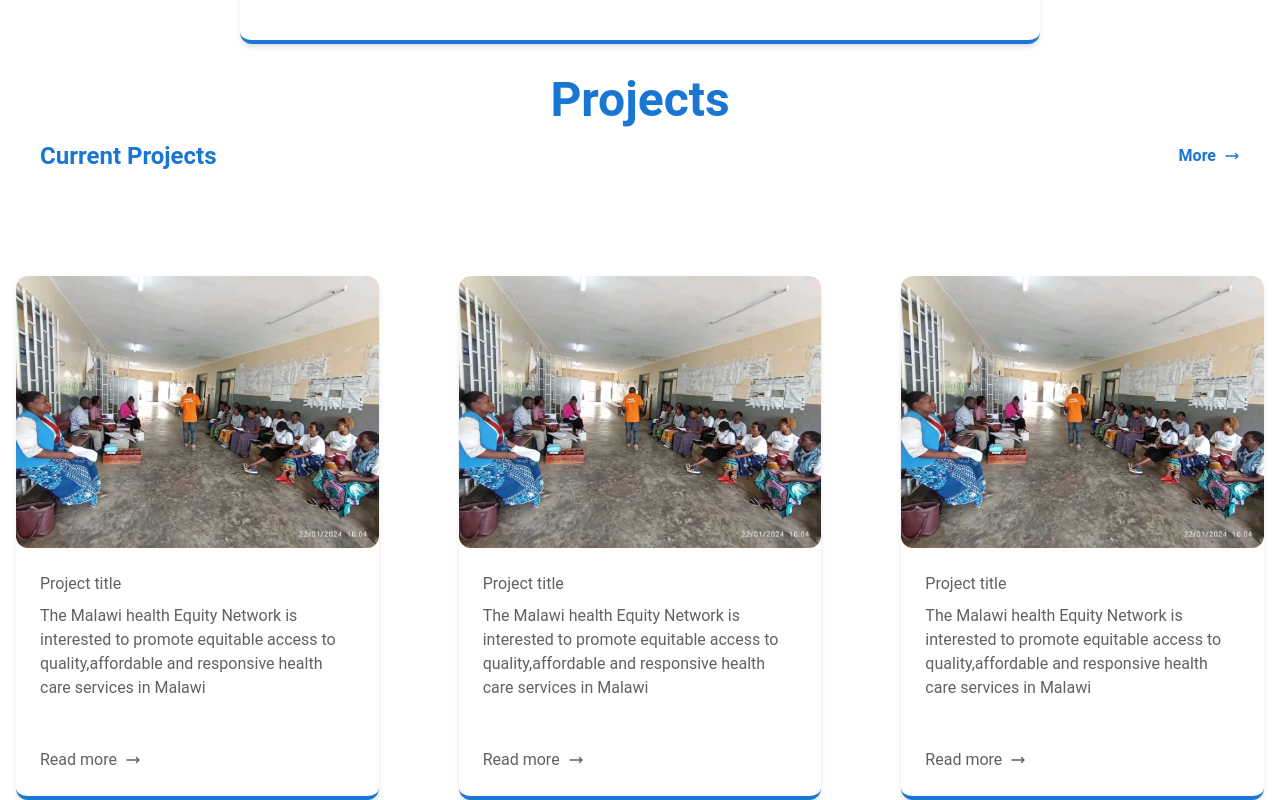
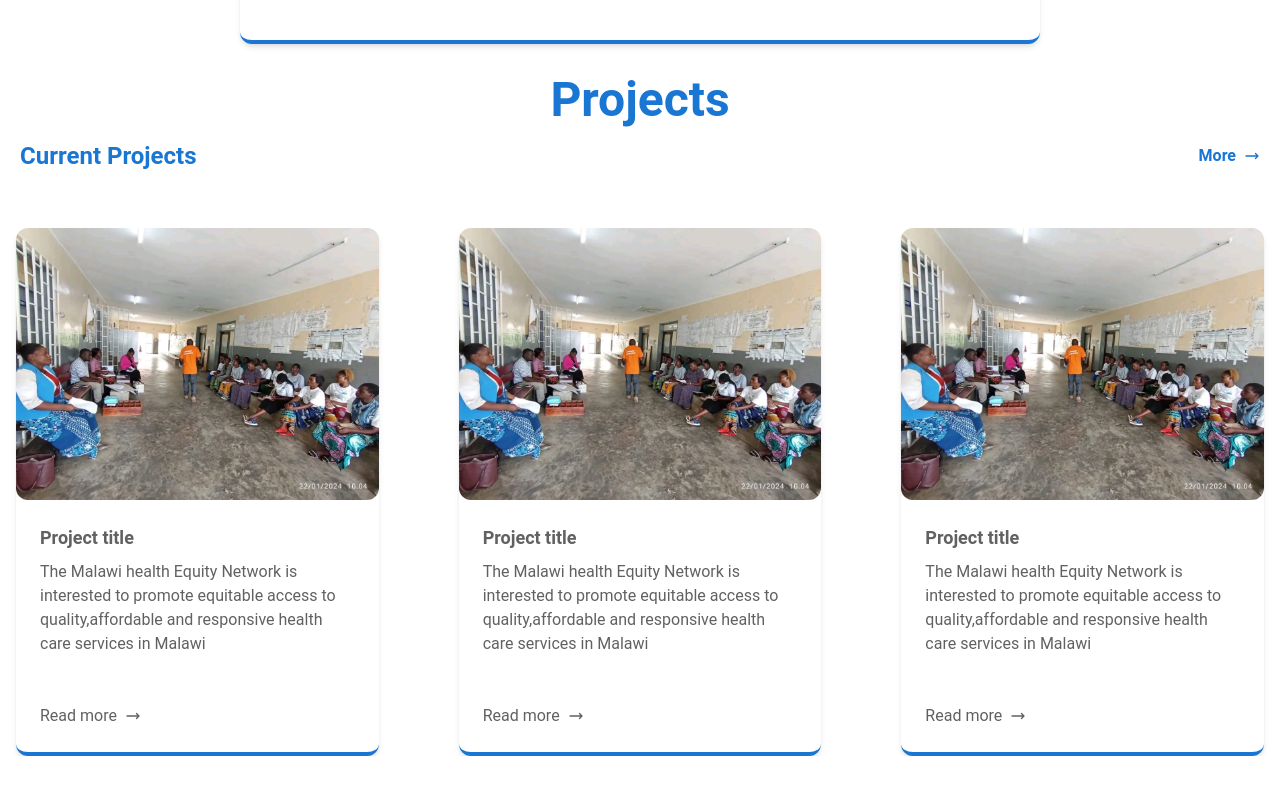
Before and after one commit to Risetech4drew/MHEN-project, a React (Vite) app: page / in a window 1280 px wide. Shown: the part 2346-3146 px from the top of the page. After the commit the page ends 3102 px from the top, so only its background shows below. Built offline with nearby package versions, Linux system fonts and the light colour scheme.

Commit message:
modified margins and paddings

```diff
--- a/src/pages/home/components/Projects.jsx
+++ b/src/pages/home/components/Projects.jsx
@@ -36,7 +36,7 @@ function Projects() {
       <h1 className="text-3xl md:text-5xl text-center text-blue-700 font-bold">
         Projects
       </h1>
-      <div className="mt-4 flex justify-between px-10">
+      <div className="mt-4 flex justify-between px-5">
         <h3 className="text-center text-blue-700 font-bold text-lg md:text-2xl">
           Current Projects
         </h3>
@@ -58,7 +58,7 @@ function Projects() {
           </svg>
         </NavLink>
       </div>
-      <div className="mt-[5rem] px-4 flex flex-col md:flex-row justify-center gap-20">
+      <div className="mt-[2rem] px-4 flex flex-col md:flex-row justify-center gap-20">
         {currentProjects.map((item, index) => (
           <Card
             key={index}
@@ -73,7 +73,7 @@ function Projects() {
               <img src={item.image} alt="" />
             </CardHeader>
             <CardBody>
-              <h3 className="mb-2">{item.projectName}</h3>
+              <h2 className="mb-2 font-bold text-lg">{item.projectName}</h2>
               <p>{item.projectdetails}</p>
             </CardBody>
             <CardFooter>
```
